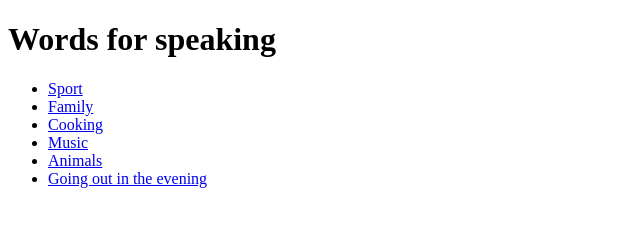
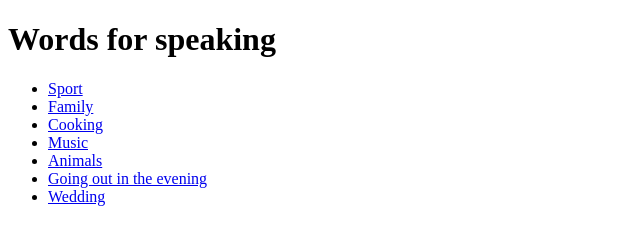
Before and after one commit to matyokubov/wordsforspeaking, a plain HTML site: page index.htm in a window 1280 px wide. Shown: the full height of the page, 0-640 px from the left. Drawn offline with Linux system fonts and the light colour scheme.

Commit message:
Update index.htm

```diff
--- a/index.htm
+++ b/index.htm
@@ -12,6 +12,7 @@
         <li><a href="pages/page4.htm">Music</a></li>
         <li><a href="pages/page5.htm">Animals</a></li>
         <li><a href="pages/page6.htm">Going out in the evening</a></li>
+        <li><a href="pages/page7.htm">Wedding</a></li>
     </ul>
 </body>
 </html>
```
